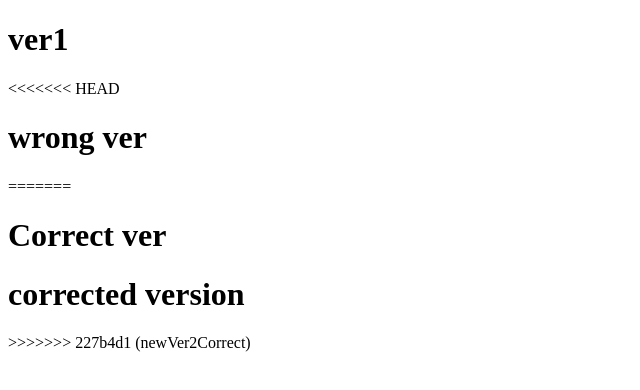
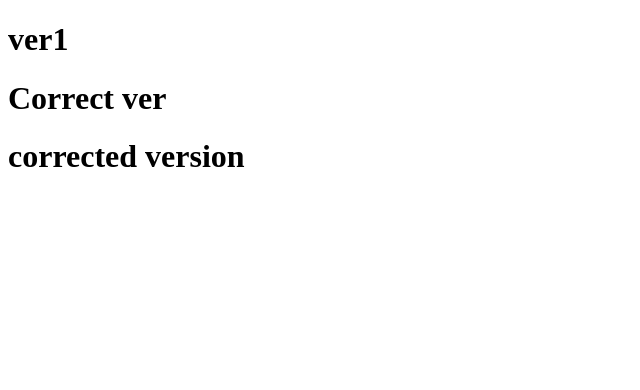
Before and after one commit to Shweta1911/NewDemo, a plain HTML site: page index.html in a window 1280 px wide. Shown: the whole page, without its empty margins (0-640 px from the left). Drawn offline with Linux system fonts and the light colour scheme.

Commit message:
updatedlatest

```diff
--- a/index.html
+++ b/index.html
@@ -7,11 +7,7 @@
 </head>
 <body>
     <h1>ver1</h1>
-<<<<<<< HEAD
-    <h1>wrong ver</h1>
-=======
     <h1>Correct ver</h1>
     <h1>corrected version</h1>
->>>>>>> 227b4d1 (newVer2Correct)
 </body>
 </html>
```
